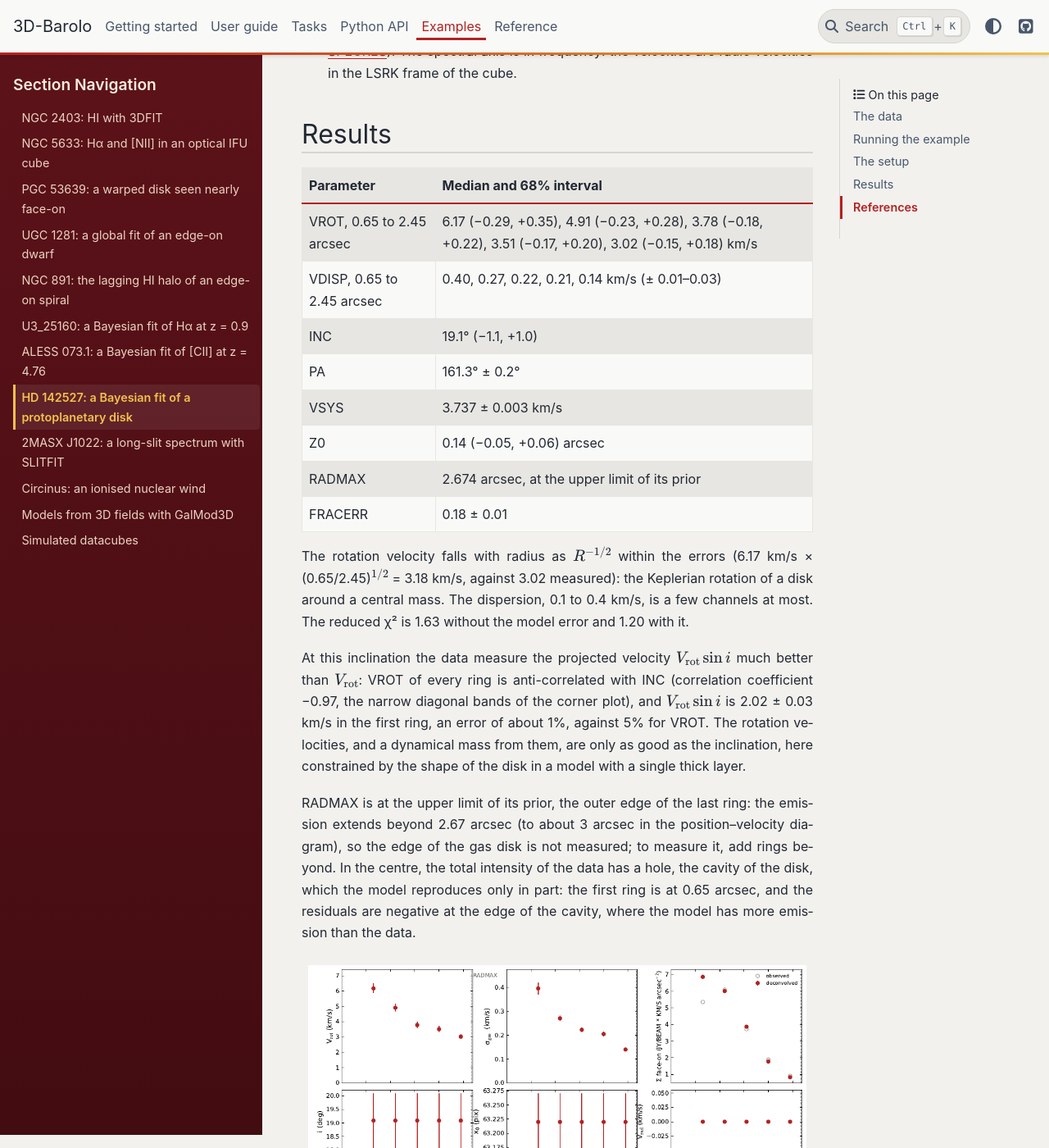
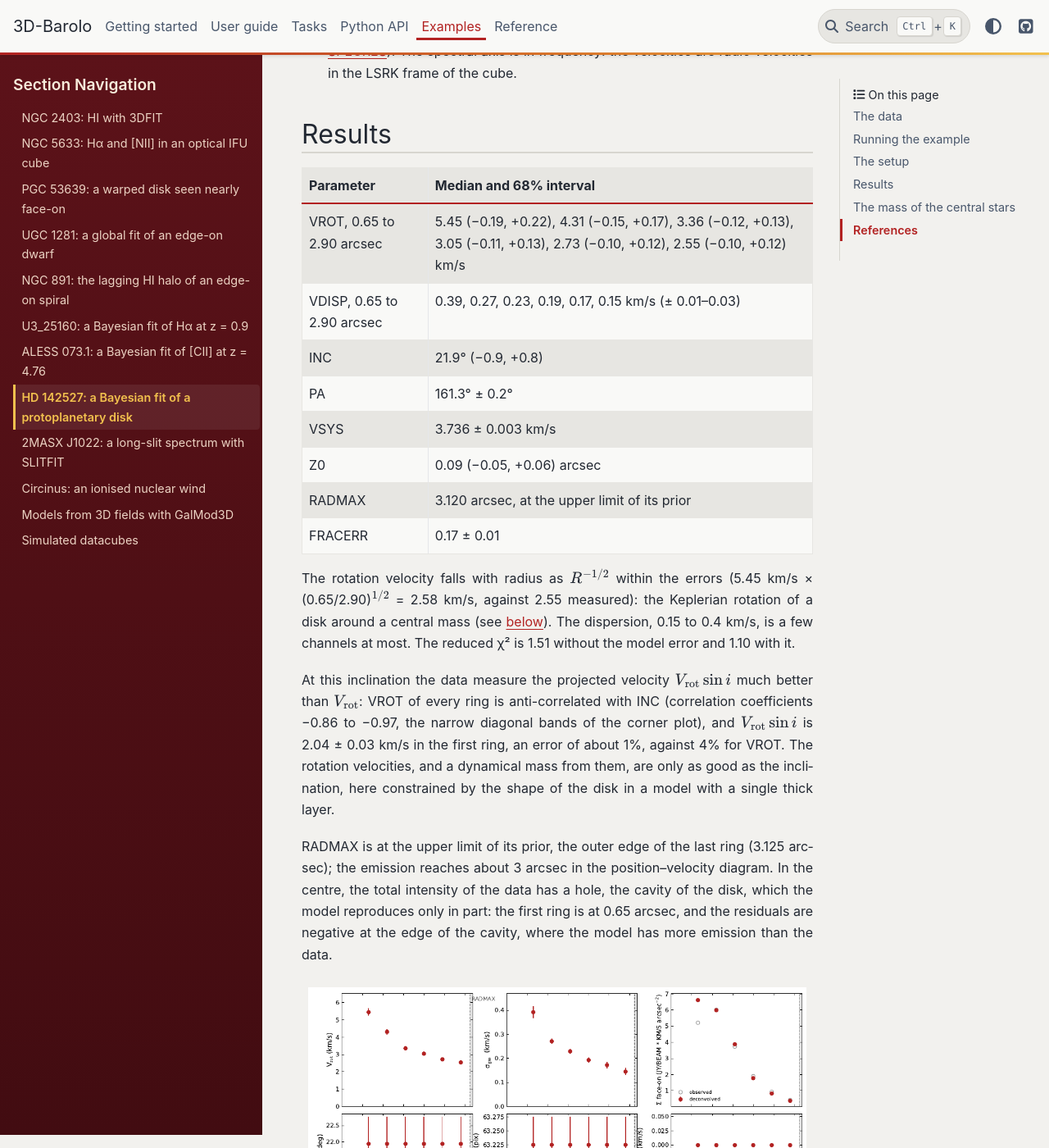
Before and after one commit to editeodoro/bbarolo2, a Sphinx documentation site: the page built from docs/examples/hd142527.md, in a window 1280 px wide and 1400 px high, scrolled down 2072 px. Shown: the whole window at 82% size. Built offline with Sphinx 7.4.7 and the PyData theme 0.15.4, drawn with Linux system fonts in a browser that asks for light colours; some of the changed text lies outside the part shown.

Commit message:
HD 142527 example: six rings, and the mass of the central stars
RADII out to 2.90 arcsec (a sixth ring): the page, the figures and the run time (52 minutes on 16
cores) from the new run. New section "The mass of the central stars": M = V^2 R / G from the
posterior samples at the Gaia distance (159.3 pc), 3.37 Msun and M sin^2 i = 0.471 Msun, against
the 2.1-2.4 Msun of the stars at an inclination of 26-28 deg. The snippet is also in the notebook.

Co-Authored-By: Claude Opus 5.5 <noreply@anthropic.com>

````diff
--- a/docs/examples/hd142527.md
+++ b/docs/examples/hd142527.md
@@ -41,7 +41,7 @@ BBarolo -p HD142527_3DFIT_BAY.par
 ```python
 from bbarolo import FitMod3D
 
-f = FitMod3D("HD142527_13CO.fits", method="bayesian", radii=[0.65, 1.10, 1.55, 2.00, 2.45])
+f = FitMod3D("HD142527_13CO.fits", method="bayesian", radii=[0.65, 1.10, 1.55, 2.00, 2.45, 2.90])
 
 # Parameters can be set or changed after the constructor: update() returns the task
 f.update(specres=0.425,
@@ -64,20 +64,20 @@ res.write()                 # the files of the command line, in output/hd142527/
 :::
 ::::
 
-On our server, with 16 cores (16 processes for the sampler), the run takes **41 minutes**: 40.5 minutes of
-sampling, with 393 000 likelihoods of a cube of 124 000 voxels (the mask dilated by one beam). The time grows with
-the number of free parameters (18 here) and of voxels. The sampler is random, so the numbers below change slightly
+On our server, with 16 cores (16 processes for the sampler), the run takes **52 minutes**: 51.7 minutes of
+sampling, with 457 000 likelihoods of a cube of 124 000 voxels (the mask dilated by one beam). The time grows with
+the number of free parameters (20 here) and of voxels. The sampler is random, so the numbers below change slightly
 from run to run.
 
 ## The setup
 
-- **Rings.** {ref}`RADII <par-3dfit-radii>` gives five rings from 0.65 to 2.45 arcsec, 0.45 arcsec apart (about
+- **Rings.** {ref}`RADII <par-3dfit-radii>` gives six rings from 0.65 to 2.90 arcsec, 0.45 arcsec apart (about
   one beam). Nothing else about the rings is given: the centre (pixel 63.2, 63.5), the systemic velocity
   (3.7 km/s), the inclination (30°) and the position angle (162°) are first estimated from the data, and are the
   starting point and the centre of the default priors.
 - **Free parameters.** VROT and VDISP in each ring; one position angle, inclination, centre, systemic velocity
   and scale height for the whole disk (`_SINGLE`); the outer edge of the gas (`RADMAX`) and a fractional error of
-  the model (`FRACERR`): 18 parameters ({ref}`FREE <par-3dfit-free>`).
+  the model (`FRACERR`): 20 parameters ({ref}`FREE <par-3dfit-free>`).
 - **Thickness.** The CO emission of a protoplanetary disk comes from layers above and below the midplane, which
   flare outwards. The model of BBarolo is a layer symmetric about the plane, with a constant scale height: Z0 free
   (between 0 and one beam, the default prior) lets it be thick, as an approximation of the emitting surfaces.
@@ -95,30 +95,30 @@ from run to run.
 
 | Parameter | Median and 68% interval |
 |---|---|
-| VROT, 0.65 to 2.45 arcsec | 6.17 (−0.29, +0.35), 4.91 (−0.23, +0.28), 3.78 (−0.18, +0.22), 3.51 (−0.17, +0.20), 3.02 (−0.15, +0.18) km/s |
-| VDISP, 0.65 to 2.45 arcsec | 0.40, 0.27, 0.22, 0.21, 0.14 km/s (± 0.01–0.03) |
-| INC | 19.1° (−1.1, +1.0) |
+| VROT, 0.65 to 2.90 arcsec | 5.45 (−0.19, +0.22), 4.31 (−0.15, +0.17), 3.36 (−0.12, +0.13), 3.05 (−0.11, +0.13), 2.73 (−0.10, +0.12), 2.55 (−0.10, +0.12) km/s |
+| VDISP, 0.65 to 2.90 arcsec | 0.39, 0.27, 0.23, 0.19, 0.17, 0.15 km/s (± 0.01–0.03) |
+| INC | 21.9° (−0.9, +0.8) |
 | PA | 161.3° ± 0.2° |
-| VSYS | 3.737 ± 0.003 km/s |
-| Z0 | 0.14 (−0.05, +0.06) arcsec |
-| RADMAX | 2.674 arcsec, at the upper limit of its prior |
-| FRACERR | 0.18 ± 0.01 |
+| VSYS | 3.736 ± 0.003 km/s |
+| Z0 | 0.09 (−0.05, +0.06) arcsec |
+| RADMAX | 3.120 arcsec, at the upper limit of its prior |
+| FRACERR | 0.17 ± 0.01 |
 
-The rotation velocity falls with radius as $R^{-1/2}$ within the errors (6.17 km/s × (0.65/2.45)$^{1/2}$ = 3.18 km/s,
-against 3.02 measured): the Keplerian rotation of a disk around a central mass. The dispersion, 0.1 to 0.4 km/s,
-is a few channels at most. The reduced χ² is 1.63 without the model error and 1.20 with it.
+The rotation velocity falls with radius as $R^{-1/2}$ within the errors (5.45 km/s × (0.65/2.90)$^{1/2}$ = 2.58 km/s,
+against 2.55 measured): the Keplerian rotation of a disk around a central mass (see
+[below](#the-mass-of-the-central-stars)). The dispersion, 0.15 to 0.4 km/s, is a few channels at most. The reduced
+χ² is 1.51 without the model error and 1.10 with it.
 
 At this inclination the data measure the projected velocity $V_\mathrm{rot}\sin i$ much better than $V_\mathrm{rot}$:
-VROT of every ring is anti-correlated with INC (correlation coefficient −0.97, the narrow diagonal bands of the
-corner plot), and $V_\mathrm{rot}\sin i$ is 2.02 ± 0.03 km/s in the first ring, an error of about 1%, against 5% for
-VROT. The rotation velocities, and a dynamical mass from them, are only as good as the inclination, here
+VROT of every ring is anti-correlated with INC (correlation coefficients −0.86 to −0.97, the narrow diagonal bands
+of the corner plot), and $V_\mathrm{rot}\sin i$ is 2.04 ± 0.03 km/s in the first ring, an error of about 1%, against
+4% for VROT. The rotation velocities, and a dynamical mass from them, are only as good as the inclination, here
 constrained by the shape of the disk in a model with a single thick layer.
 
-RADMAX is at the upper limit of its prior, the outer edge of the last ring: the emission extends beyond 2.67 arcsec
-(to about 3 arcsec in the position–velocity diagram), so the edge of the gas disk is not measured; to measure it, add
-rings beyond. In the centre, the total intensity of the data has a hole, the cavity of the disk, which the model
-reproduces only in part: the first ring is at 0.65 arcsec, and the residuals are negative at the edge of the
-cavity, where the model has more emission than the data.
+RADMAX is at the upper limit of its prior, the outer edge of the last ring (3.125 arcsec); the emission reaches
+about 3 arcsec in the position–velocity diagram. In the centre, the total intensity of the data has a hole, the
+cavity of the disk, which the model reproduces only in part: the first ring is at 0.65 arcsec, and the residuals are
+negative at the edge of the cavity, where the model has more emission than the data.
 
 ```{figure} /figures/examples/hd142527_parameters.png
 :alt: Rotation velocity, dispersion, geometry and surface density of the rings of HD 142527
@@ -159,9 +159,44 @@ Channel maps of the data (blue) and of the model (red) (`_chanmaps_none.pdf`).
 ```{figure} /figures/examples/hd142527_corner.png
 :alt: Corner plot of the posterior of the fit of HD 142527
 
-The corner plot of the posterior (`_corner.pdf`): the one- and two-dimensional marginal distributions of the 18
+The corner plot of the posterior (`_corner.pdf`): the one- and two-dimensional marginal distributions of the 20
 free parameters, with the 16th, 50th and 84th percentiles.
 ```
+
+## The mass of the central stars
+
+In a Keplerian disk the rotation velocity at radius $R$ is $V_\mathrm{rot} = \sqrt{GM/R}$, where $M$ is the mass
+inside the ring, as if it were a point at the centre: here the two stars in the cavity, HD 142527 A
+(2.0 ± 0.3 M☉, Mendigutía et al. 2014) and its M-dwarf companion HD 142527 B (0.1 to 0.4 M☉, Lacour et al. 2016).
+At the distance of HD 142527, 159.3 ± 0.7 pc (Gaia EDR3), one arcsec is 159.3 au. Each sample of the posterior
+gives the mass $V_\mathrm{rot}^2 R/G$ in every ring; their mean over the rings is the mass of that sample, and the
+samples give the posterior of the mass. After the fit of the Python tab:
+
+```python
+import numpy as np
+
+G = 887.13                                  # the gravitational constant in (km/s)^2 au / Msun
+R = np.array([0.65, 1.10, 1.55, 2.00, 2.45, 2.90]) * 159.3   # the radii in au, at 159.3 pc
+s, names = res.fitter.samples_equal, res.fitter.freepar_names   # the posterior samples (equal weights)
+vrot = s[:, [names.index(f"vrot{i + 1}") for i in range(len(R))]]
+inc = np.radians(s[:, names.index("inc")])
+M = (vrot ** 2 * R).mean(axis=1) / G        # the mass of each sample (Msun)
+print(np.percentile(M, [16, 50, 84]))                       # M
+print(np.percentile(M * np.sin(inc) ** 2, [16, 50, 84]))    # M sin^2 i
+```
+
+The mass is $M$ = 3.37 (−0.22, +0.27) M☉, and $M\sin^2 i$ = 0.471 ± 0.004 M☉. Ring by ring, $M\sin^2 i$ goes from
+0.44 to 0.51 M☉, more than its errors (2 to 4%): the rotation is close to Keplerian, but not exactly (the logarithmic
+slope of the rotation curve is −0.52 ± 0.01, against −0.5), and the mean over the rings averages the differences.
+
+The data measure $M\sin^2 i$ to 1%, and $M$ only as well as the inclination: $M \propto 1/\sin^2 i$, and nearly
+all the error of $M$ is that of INC. 3.4 M☉ is more than the mass of the two stars, about 2.1 to 2.4 M☉, and than
+the 2.4 M☉ of Boehler et al. (2017), from the Keplerian rotation of ¹³CO at an inclination of about 27° (and a
+distance of 156 pc). The difference is in the inclination: with $M\sin^2 i$ = 0.471 M☉, these masses need an
+inclination of 26° to 28°, against the 21.9° ± 0.9° of the fit, measured from the shape of the disk with a single
+thick layer symmetric about the midplane, an approximation of the two flared surfaces that emit the ¹³CO. To get
+the mass at another inclination, measured otherwise (for instance from the shape of the dust ring), fix INC or give
+it a narrow prior. The mass is also proportional to the distance (an error of 0.4% here).
 
 ## References
 
````
Also changed, not shown: other parts of docs/examples/hd142527.md (+6 -0 lines), docs/examples/index.md (+1 -1 lines), docs/figures/examples/hd142527_chanmaps.png, docs/figures/examples/hd142527_corner.png, docs/figures/examples/hd142527_maps.png, docs/figures/examples/hd142527_parameters.png, docs/figures/examples/hd142527_pv.png, docs/figures/examples/hd142527_pvslices.png, 2 other files.
